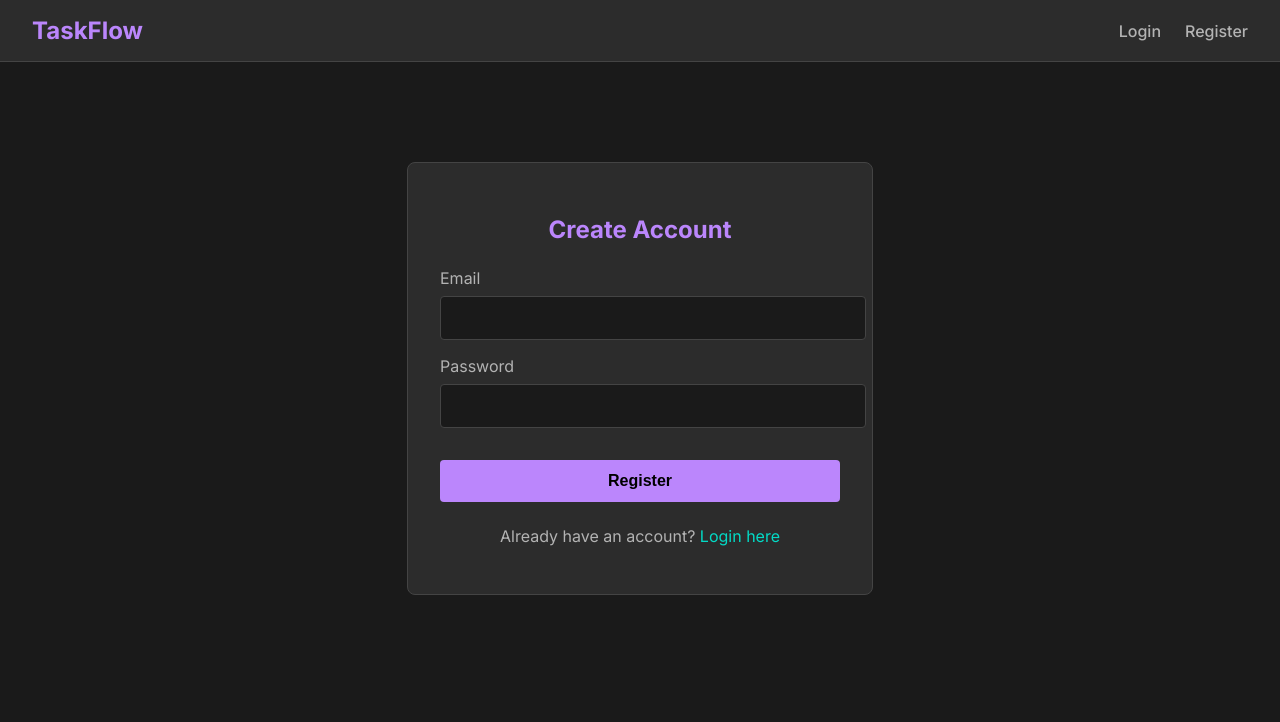
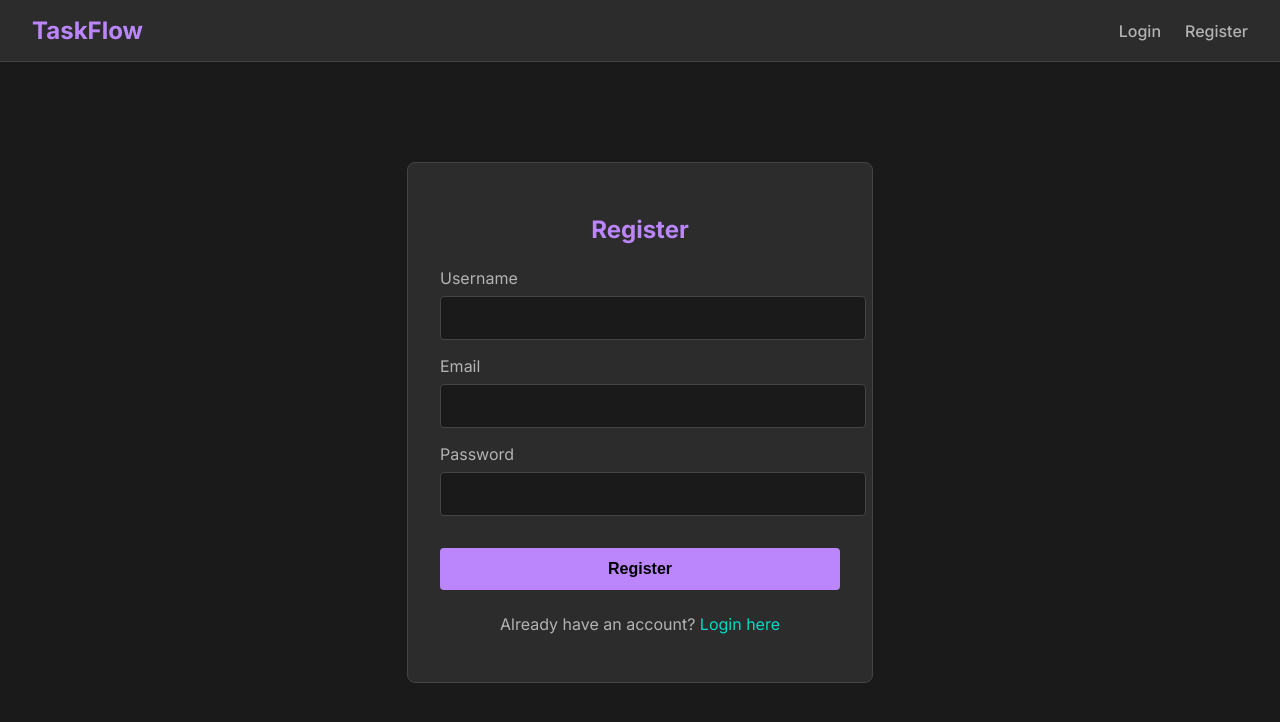
Before and after one commit to Jayaram5685/task-manager-app, a React (Create React App) app in the folder frontend/: page /register in a window 1280 px wide. Shown: the top 722 px of the page. Built offline with nearby package versions, Linux system fonts and the light colour scheme.

Commit message:
Updated API URL to Render

```diff
--- a/frontend/src/pages/LoginPage.js
+++ b/frontend/src/pages/LoginPage.js
@@ -2,7 +2,7 @@
 import React, { useState, useContext } from 'react';
 import { useNavigate, Link } from 'react-router-dom';
 import axios from 'axios';
-import { AuthContext } from '../context/AuthContext'; // THE ONLY CHANGE IS HERE
+import { AuthContext } from '../context/AuthContext';
 
 const LoginPage = () => {
   const [email, setEmail] = useState('');
@@ -14,7 +14,11 @@ const LoginPage = () => {
   const handleSubmit = async (e) => {
     e.preventDefault();
     try {
-      const res = await axios.post('/api/auth/login', { email, password });
+      //
+      // THIS IS THE ONLY LINE YOU NEED TO CHANGE
+      //
+      const res = await axios.post('https://YOUR_BACKEND_API_URL.onrender.com/api/auth/login', { email, password });
+
       login(res.data.token, res.data.user);
       navigate('/');
     } catch (err) {
--- a/frontend/src/pages/RegisterPage.js
+++ b/frontend/src/pages/RegisterPage.js
@@ -4,6 +4,7 @@ import { useNavigate, Link } from 'react-router-dom';
 import axios from 'axios';
 
 const RegisterPage = () => {
+  const [username, setUsername] = useState(''); // Assuming you have a username field
   const [email, setEmail] = useState('');
   const [password, setPassword] = useState('');
   const [error, setError] = useState('');
@@ -12,7 +13,11 @@ const RegisterPage = () => {
   const handleSubmit = async (e) => {
     e.preventDefault();
     try {
-      await axios.post('/api/auth/register', { email, password });
+      //
+      // THIS IS THE ONLY LINE YOU NEED TO CHANGE
+      //
+      await axios.post('https://YOUR_BACKEND_API_URL.onrender.com/api/auth/register', { username, email, password });
+
       navigate('/login');
     } catch (err) {
       setError(err.response.data.msg || 'Registration failed');
@@ -22,8 +27,19 @@ const RegisterPage = () => {
   return (
     <div className="auth-container">
       <form className="auth-form" onSubmit={handleSubmit}>
-        <h2>Create Account</h2>
+        <h2>Register</h2>
         {error && <p className="error-msg">{error}</p>}
+        {/* Make sure your form inputs match the data being sent */}
+        <div className="form-group">
+          <label htmlFor="username">Username</label>
+          <input
+            type="text"
+            id="username"
+            value={username}
+            onChange={(e) => setUsername(e.target.value)}
+            required
+          />
+        </div>
         <div className="form-group">
           <label htmlFor="email">Email</label>
           <input
```
